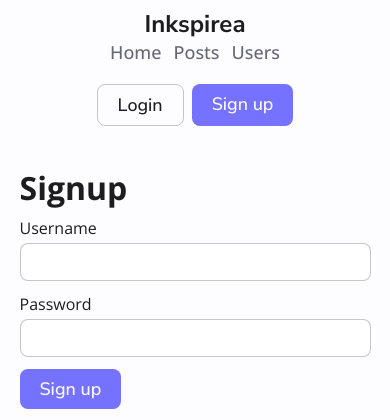
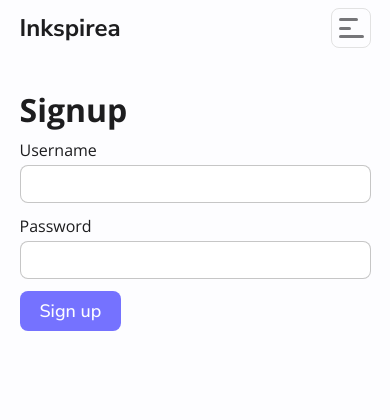
Before and after one commit to CarlosZamora14/inkspirea, a Flask app: page /auth/signup in a window 390 px wide. Shown: the top 420 px of the page. Run offline with Flask 3, Linux system fonts and the light colour scheme.

Commit message:
include styles for top navigation and implement hamburger menu functionality

```diff
--- a/app/static/css/styles.css
+++ b/app/static/css/styles.css
@@ -217,12 +217,13 @@ h6 {
 
 /* Header styles */
 .header {
+  position: relative;
   padding: 0.5rem 0;
+  background-color: rgba(var(--light-clr));
 }
 
 .header__content {
   display: flex;
-  flex-direction: column;
   align-items: center;
 }
 
@@ -232,26 +233,36 @@ h6 {
   font-weight: 700;
   text-decoration: none;
   color: rgba(var(--dark-clr));
+  margin-right: auto;
 }
 
 .nav-wrapper {
+  position: absolute;
+  left: 0;
+  top: -100vh;
+  width: 100%;
   display: flex;
   flex-direction: column;
   gap: 1.25rem;
+  align-items: center;
+  background: rgba(var(--light-clr));
+  z-index: 1;
+  padding: 1rem 0 2rem;
+  box-shadow: 0 2px 8px rgba(var(--dark-clr) / 0.25);
+  transition: top ease-in-out 300ms, opacity ease-out 150ms;
+  opacity: 0;
 }
-
-.navbar {}
 
 .navbar__list {
   display: flex;
+  flex-direction: column;
   justify-content: center;
   column-gap: 0.75rem;
+  row-gap: 1rem;
   list-style: none;
   margin: 0;
   padding: 0;
 }
-
-.navbar__list-item {}
 
 .navbar__link {
   font-size: 1.125rem;
@@ -262,7 +273,17 @@ h6 {
 
 .header__buttons {
   display: flex;
+  flex-direction: column;
+  align-items: center;
   column-gap: 0.5rem;
+  row-gap: 0.5rem;
+  width: 100%;
+}
+
+.header__buttons .button {
+  text-align: center;
+  width: 90%;
+  max-width: 30rem;
 }
 
 .button--signup {
@@ -272,21 +293,90 @@ h6 {
 }
 
 .hamburger-button {
-  display: none;
+  position: relative;
+  width: 2.5rem;
+  height: 2.5rem;
+  border-radius: 0.5rem;
+  border: 1px solid #E2E2E2;
+  transition: background-color ease-in-out 200ms, transform ease-in-out 200ms;
+  cursor: pointer;
 }
 
+.hamburger-button:hover,
+.hamburger-button:focus {
+  background-color: rgba(var(--primary-2-clr));
+  scale: 0.9;
+}
+
+.hamburger-button span{
+  content: '';
+  position: absolute;
+  left: 0.45rem;
+  height: 3px;
+  border-radius: 0.5rem;
+  background-color: rgba(var(--dark-clr) / 0.6);
+  transition: background-color ease-in-out 200ms, transform ease-in-out 200ms;
+}
+
+.hamburger-button span:nth-child(1) {
+  top: 0.5625rem;
+  width: 1.2rem;
+}
+
+.hamburger-button span:nth-child(2) {
+  top: calc(50% - 1.5px);
+  width: 0.8rem;
+}
+
+.hamburger-button span:nth-child(3) {
+  bottom: 0.5625rem;
+  width: 1.6rem;
+}
+
+.hamburger-button.active {
+  transform: rotate(-90deg);
+}
+
+.hamburger-button.active span {
+  width: 3px;
+  left: calc(50% - 1.5px);
+}
+
+.hamburger-button.active ~ .nav-wrapper {
+  top: 56px;
+  opacity: 1;
+}
+
+
 @media screen and (min-width: 48rem) {
-  .header__content {
+  .nav-wrapper {
+    position: static;
+    left: unset;
+    flex-direction: row;
+    align-items: center;
+    margin-top: 0;
+    padding: 0;
+    box-shadow: none;
+    width: unset;
+    opacity: 1;
+  }
+
+  .navbar__list {
     flex-direction: row;
   }
 
-  .header__logo {
-    margin-right: auto;
+  .header__buttons {
+    width: unset;
+    flex-direction: row;
   }
 
-  .nav-wrapper {
-    flex-direction: row;
-    align-items: center;
+  .header__buttons .button {
+    width: unset;
+    max-width: unset;
+  }
+
+  .hamburger-button {
+    display: none;
   }
 }
 
--- a/app/static/js/main.js
+++ b/app/static/js/main.js
@@ -77,3 +77,15 @@ posts.forEach(post => {
     window.location.href = `/posts/${post.dataset.postId}`;
   });
 });
+
+const hamburgerButton = document.querySelector('.hamburger-button');
+
+if (hamburgerButton) {
+  hamburgerButton.addEventListener('click', () => {
+    if (hamburgerButton.classList.contains('active')) {
+      hamburgerButton.classList.remove('active');
+    } else {
+      hamburgerButton.classList.add('active');
+    }
+  });
+}
--- a/app/templates/base.html
+++ b/app/templates/base.html
@@ -25,6 +25,12 @@
       <a href="/" class="header__logo">
         <span>Inkspirea</span>
       </a>
+
+      <div class="hamburger-button">
+        <span aria-hidden="true"></span>
+        <span aria-hidden="true"></span>
+        <span aria-hidden="true"></span>
+      </div>
 
       <div class="nav-wrapper">
         <nav class="navbar">
@@ -60,10 +66,6 @@
           {% endif %}
         </div>
       </div>
-
-      <div class="hamburger-button">
-        x
-      </div>
     </div>
   </header>
 
```
